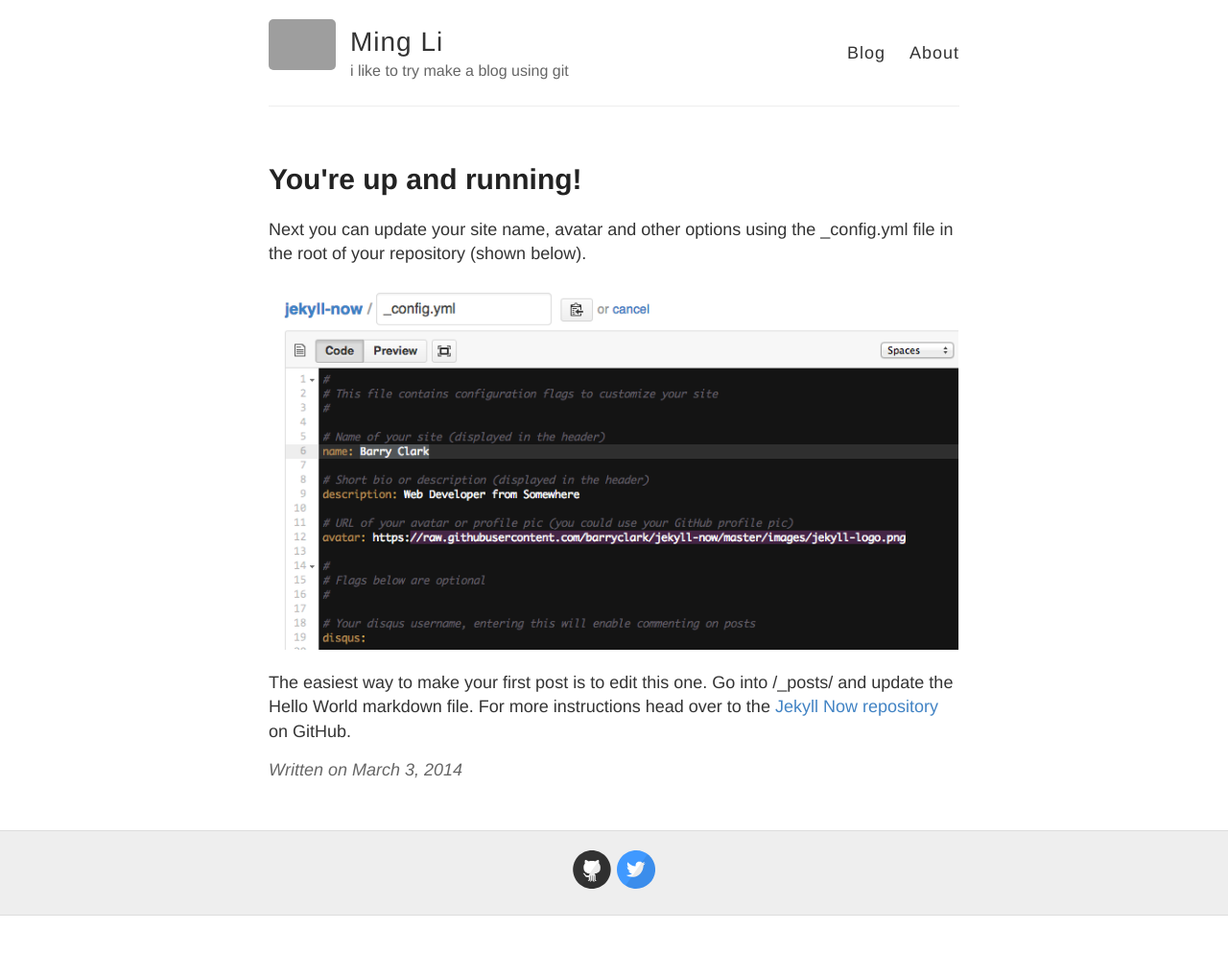
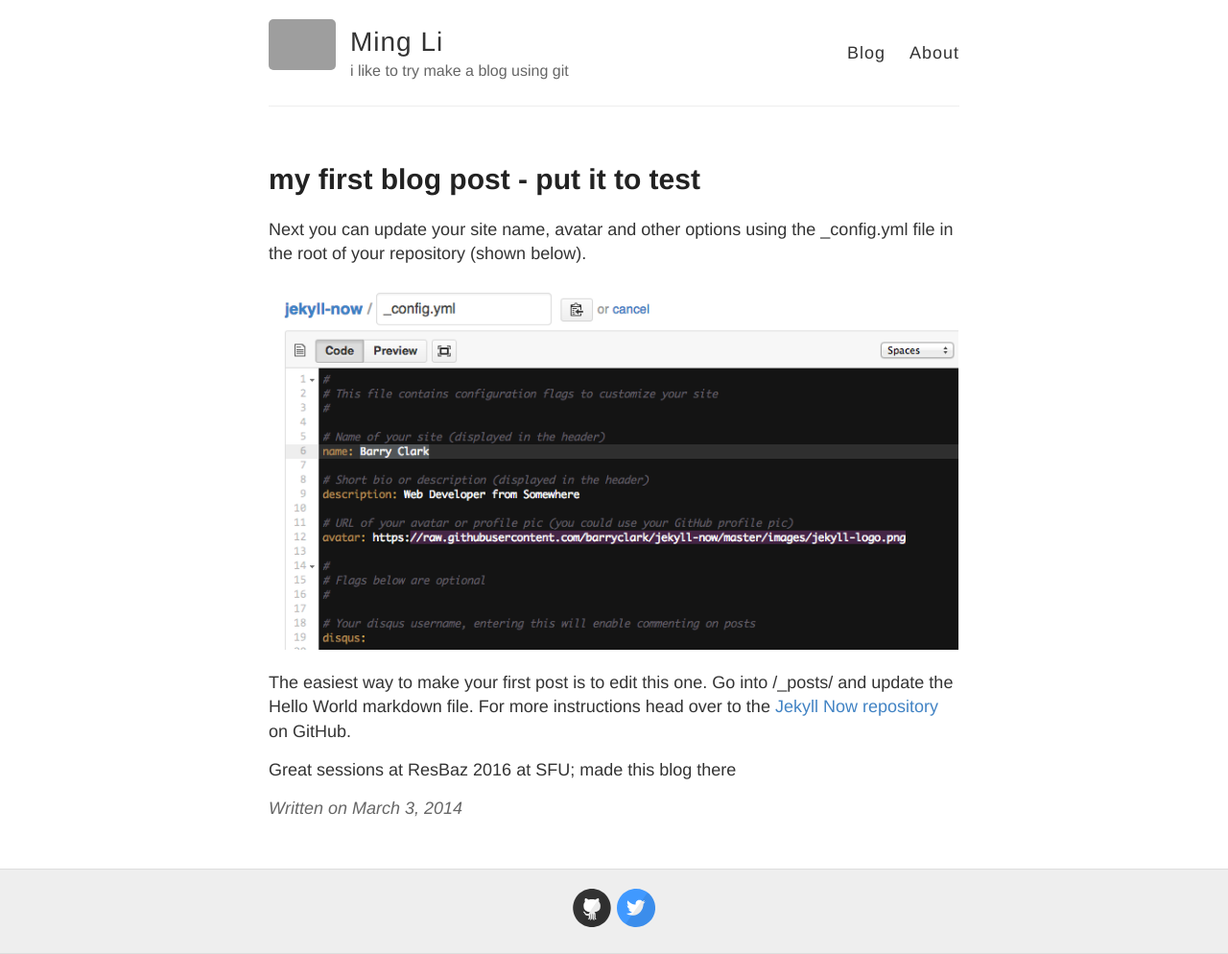
Before and after one commit to mingxinli/mingxinli.github.io, a Jekyll site: the page built from _posts/2014-3-3-Hello-World.md, in a window 1280 px wide. Shown: the whole page at 96% size. Built offline with Jekyll 4.4.1, drawn with Linux system fonts in a browser that asks for light colours; before the commit the page ends 954 px from its top, so only the background shows below that; grey boxes are pictures that could not be loaded.

Commit message:
Add the first post - put it to test

```diff
--- a/_posts/2014-3-3-Hello-World.md
+++ b/_posts/2014-3-3-Hello-World.md
@@ -1,6 +1,6 @@
 ---
 layout: post
-title: You're up and running!
+title: my first blog post - put it to test
 ---
 
 Next you can update your site name, avatar and other options using the _config.yml file in the root of your repository (shown below).
@@ -8,3 +8,6 @@ Next you can update your site name, avatar and other options using the _config.y
 ![_config.yml]({{ site.baseurl }}/images/config.png)
 
 The easiest way to make your first post is to edit this one. Go into /_posts/ and update the Hello World markdown file. For more instructions head over to the [Jekyll Now repository](https://github.com/barryclark/jekyll-now) on GitHub.
+
+
+Great sessions at ResBaz 2016 at SFU; made this blog there
```
